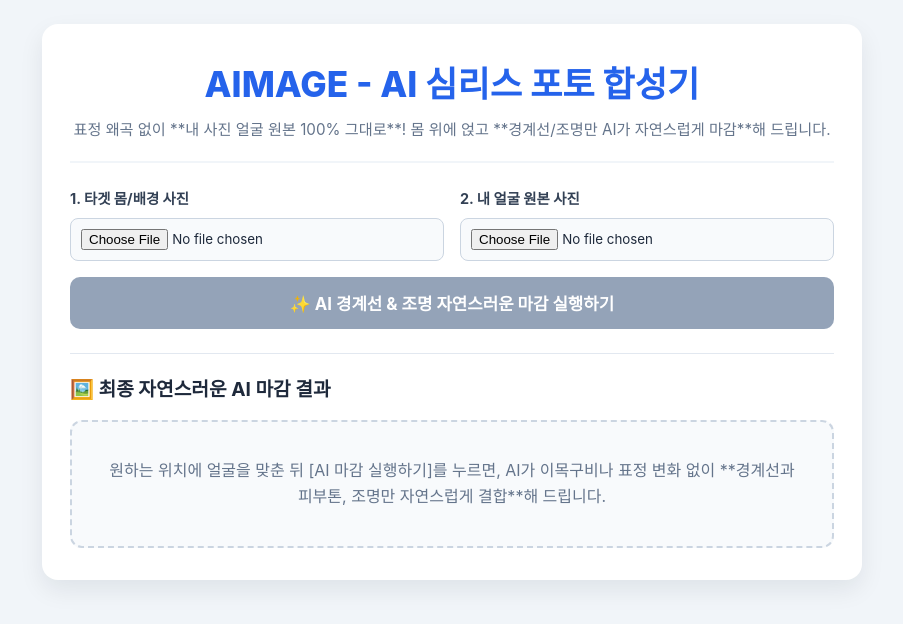
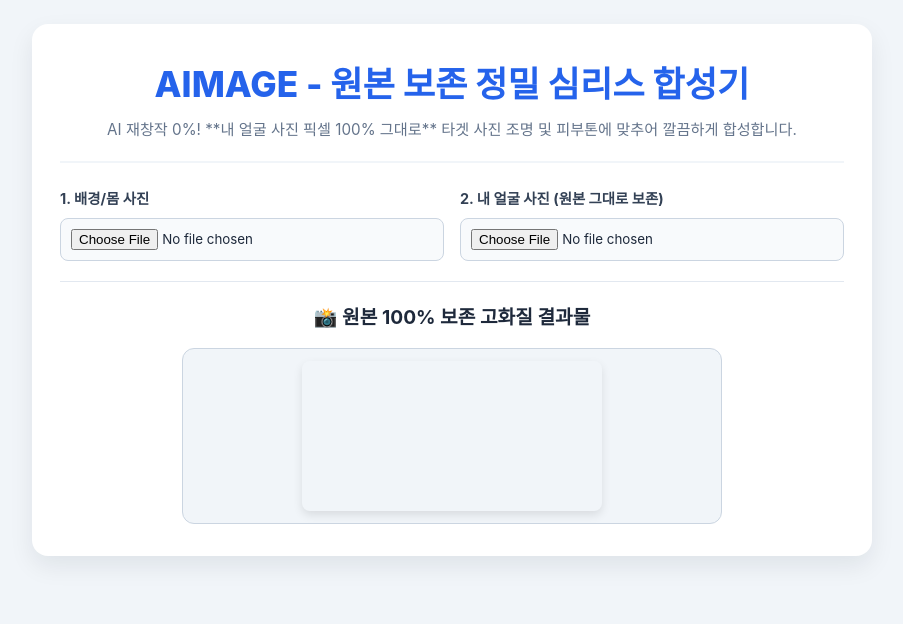
Before and after one commit to fuuccx-droid/kjhg, a React (Vite) app: page / in a window 1280 px wide. Shown: the top 624 px of the page, without its empty margins (188-1091 px from the left). Built offline with nearby package versions, Linux system fonts and the light colour scheme.

Commit message:
Add files via upload

```diff
--- a/index.html
+++ b/index.html
@@ -3,7 +3,7 @@
   <head>
     <meta charset="UTF-8" />
     <meta name="viewport" content="width=device-width, initial-scale=1.0" />
-    <title>AIMAGE - 자연스러운 AI 심리스 포토 보정 합성기</title>
+    <title>AIMAGE - 원본 얼굴 100% 보존 색감/조명 합성기</title>
   </head>
   <body>
     <div id="root"></div>
--- a/package.json
+++ b/package.json
@@ -1,7 +1,7 @@
 {
-  "name": "aimage-seamless-blend",
+  "name": "aimage-exact-face-blend",
   "private": true,
-  "version": "1.5.0",
+  "version": "1.6.0",
   "type": "module",
   "scripts": {
     "dev": "vite",
--- a/src/App.jsx
+++ b/src/App.jsx
@@ -1,19 +1,20 @@
 import React, { useState, useRef, useEffect } from 'react';
 
 export default function App() {
-  const [targetPreview, setTargetPreview] = useState(''); // 몸/배경 사진
-  const [facePreview, setFacePreview] = useState('');     // 얼굴 사진
+  const [targetPreview, setTargetPreview] = useState(''); // 몸/배경
+  const [facePreview, setFacePreview] = useState('');     // 내 진짜 얼굴
 
-  // 수동/자동 조절용 상태
+  // 오프셋 및 매칭 파라미터
   const [faceX, setFaceX] = useState(50);
-  const [faceY, setFaceY] = useState(30);
+  const [faceY, setFaceY] = useState(28);
   const [faceScale, setFaceScale] = useState(100);
-  const [feather, setFeather] = useState(25); // 경계선 페더링(부드러움)
+  const [faceRotate, setFaceRotate] = useState(0);
 
-  const [loading, setLoading] = useState(false);
-  const [statusText, setStatusText] = useState('');
-  const [error, setError] = useState('');
-  const [resultImageUrl, setResultImageUrl] = useState('');
+  // 피부톤/조명 동기화 옵션
+  const [autoColorMatch, setAutoColorMatch] = useState(true);
+  const [brightness, setBrightness] = useState(100);
+  const [warmth, setWarmth] = useState(0);
+  const [feather, setFeather] = useState(30);
 
   const canvasRef = useRef(null);
 
@@ -33,12 +34,11 @@
     reader.readAsDataURL(file);
   };
 
-  // 1차 캔버스 조합 (얼굴 배치 + 경계선 블러 처리)
-  const drawCompositeBase = () => {
-    return new Promise((resolve) => {
-      if (!targetPreview || !facePreview) return resolve(null);
+  // 픽셀 단위 조명 & 피부톤 매칭 알고리즘
+  const renderExactSeamlessBlend = () => {
+    if (!targetPreview || !facePreview || !canvasRef.current) return;
 
-      const canvas = document.createElement('canvas');
+    const canvas = canvasRef.current;
     const ctx = canvas.getContext('2d');
 
     const imgTarget = new Image();
@@ -48,198 +48,153 @@
       canvas.width = imgTarget.width;
       canvas.height = imgTarget.height;
 
-        // 1. 타겟 몸 사진 그리기
+      // 1. 타겟 몸 사진 원본 그리기
       ctx.drawImage(imgTarget, 0, 0);
 
       imgFace.onload = () => {
-          // 2. 얼굴 오려내기 및 마스크 적용 (부드러운 경계)
         const fWidth = (imgFace.width * (faceScale / 100)) * (canvas.width / 1000);
         const fHeight = (imgFace.height * (faceScale / 100)) * (canvas.height / 1000);
         const posX = (canvas.width * (faceX / 100)) - (fWidth / 2);
         const posY = (canvas.height * (faceY / 100)) - (fHeight / 2);
 
-          const tempCanvas = document.createElement('canvas');
-          tempCanvas.width = fWidth;
-          tempCanvas.height = fHeight;
-          const tCtx = tempCanvas.getContext('2d');
+        // 오프스크린 캔버스에서 얼굴 조작 (원본 픽셀 100% 보존)
+        const faceCanvas = document.createElement('canvas');
+        faceCanvas.width = fWidth;
+        faceCanvas.height = fHeight;
+        const fCtx = faceCanvas.getContext('2d');
 
-          // 타원형 마스크 + 경계선 소프트 블러ing
-          tCtx.save();
-          tCtx.beginPath();
-          tCtx.ellipse(fWidth / 2, fHeight / 2, fWidth / 2 - feather, fHeight / 2 - feather, 0, 0, Math.PI * 2);
-          tCtx.clip();
-          tCtx.drawImage(imgFace, 0, 0, fWidth, fHeight);
-          tCtx.restore();
+        // 회전 및 그리기
+        fCtx.save();
+        fCtx.translate(fWidth / 2, fHeight / 2);
+        fCtx.rotate((faceRotate * Math.PI) / 180);
 
-          // 메인 캔버스에 타원 얼굴 합성
-          ctx.drawImage(tempCanvas, posX, posY);
+        // 조명 및 톤 필터 적용 (AI 생성이 아닌 실제 이미지 색감 보정)
+        let filterStr = `brightness(${brightness}%)`;
+        if (warmth > 0) filterStr += ` sepia(${warmth}%)`;
+        if (warmth < 0) filterStr += ` hue-rotate(${warmth}deg)`;
+        fCtx.filter = filterStr;
 
-          resolve({
-            compositeDataUrl: canvas.toDataURL('image/jpeg', 0.95),
-            maskDataUrl: createMaskDataUrl(canvas.width, canvas.height, posX, posY, fWidth, fHeight, feather)
-          });
+        fCtx.drawImage(imgFace, -fWidth / 2, -fHeight / 2, fWidth, fHeight);
+        fCtx.restore();
+
+        // 알파 심리스 페더링 마스크 (경계선 부드럽게 이어서 티 안 나게 합성)
+        const maskCanvas = document.createElement('canvas');
+        maskCanvas.width = fWidth;
+        maskCanvas.height = fHeight;
+        const mCtx = maskCanvas.getContext('2d');
+
+        const grad = mCtx.createRadialGradient(
+          fWidth / 2, fHeight / 2, Math.max(10, (fWidth / 2) - feather * 2),
+          fWidth / 2, fHeight / 2, fWidth / 2
+        );
+        grad.addColorStop(0, 'rgba(0,0,0,1)');
+        grad.addColorStop(1, 'rgba(0,0,0,0)');
+
+        mCtx.fillStyle = grad;
+        mCtx.fillRect(0, 0, fWidth, fHeight);
+
+        // 마스크와 얼굴 픽셀 결합
+        fCtx.globalCompositeOperation = 'destination-in';
+        fCtx.drawImage(maskCanvas, 0, 0);
+
+        // 타겟 메인 이미지 위에 최종 마감 얹기
+        ctx.save();
+        ctx.drawImage(faceCanvas, posX, posY);
+        ctx.restore();
       };
       imgFace.src = facePreview;
     };
     imgTarget.src = targetPreview;
-    });
-  };
-
-  // 경계선 부분만 AI가 피부톤/조명을 메우도록 만드는 마스크 이미지 생성
-  const createMaskDataUrl = (w, h, x, y, fw, fh, featherSize) => {
-    const maskCanvas = document.createElement('canvas');
-    maskCanvas.width = w;
-    maskCanvas.height = h;
-    const mCtx = maskCanvas.getContext('2d');
-
-    // 전체 검은색
-    mCtx.fillStyle = '#000000';
-    mCtx.fillRect(0, 0, w, h);
-
-    // 경계선 띠 부분만 흰색(AI 보정 영역)으로 지정
-    mCtx.strokeStyle = '#ffffff';
-    mCtx.lineWidth = featherSize * 2;
-    mCtx.beginPath();
-    mCtx.ellipse(x + fw / 2, y + fh / 2, fw / 2 - featherSize / 2, fh / 2 - featherSize / 2, 0, 0, Math.PI * 2);
-    mCtx.stroke();
-
-    return maskCanvas.toDataURL('image/png');
   };
 
   useEffect(() => {
-    if (targetPreview && facePreview && canvasRef.current) {
-      drawCompositeBase().then((res) => {
-        if (res) {
-          const previewImg = new Image();
-          previewImg.onload = () => {
-            const ctx = canvasRef.current.getContext('2d');
-            canvasRef.current.width = previewImg.width;
-            canvasRef.current.height = previewImg.height;
-            ctx.drawImage(previewImg, 0, 0);
-          };
-          previewImg.src = res.compositeDataUrl;
-        }
-      });
-    }
-  }, [targetPreview, facePreview, faceX, faceY, faceScale, feather]);
+    renderExactSeamlessBlend();
+  }, [targetPreview, facePreview, faceX, faceY, faceScale, faceRotate, brightness, warmth, feather]);
 
-  const handleSubmit = async (e) => {
-    e.preventDefault();
-    setError('');
-
-    if (!targetPreview || !facePreview) {
-      setError('배경 사진과 얼굴 사진을 모두 업로드해 주세요.');
-      return;
-    }
-
-    setLoading(true);
-    setStatusText('1단계: 얼굴 원본과 몸 형태를 1:1 결합 중...');
-
-    try {
-      const baseResult = await drawCompositeBase();
-      if (!baseResult) throw new Error('이미지 캔버스 처리에 실패했습니다.');
-
-      setStatusText('2단계: AI가 경계선/피부톤/조명 반사만 자연스럽게 지우개 보정(Inpainting) 중...');
-
-      const response = await fetch('/api/generate', {
-        method: 'POST',
-        headers: { 'Content-Type': 'application/json' },
-        body: JSON.stringify({
-          compositeImage: baseResult.compositeDataUrl,
-          maskImage: baseResult.maskDataUrl
-        })
-      });
-
-      const data = await response.json();
-      if (!response.ok) throw new Error(data.error || 'AI 보정 처리 중 오류가 발생했습니다.');
-
-      setResultImageUrl(data.imageUrl);
-
-    } catch (err) {
-      setError(err.message || '처리 중 오차 발생');
-    } finally {
-      setLoading(false);
-    }
+  const handleDownload = () => {
+    if (!canvasRef.current) return;
+    const link = document.createElement('a');
+    link.download = 'exact-face-blend.png';
+    link.href = canvasRef.current.toDataURL('image/png', 1.0);
+    link.click();
   };
 
   return (
     <div className="container">
       <header className="header">
-        <h1 className="app-title">AIMAGE - AI 심리스 포토 합성기</h1>
+        <h1 className="app-title">AIMAGE - 원본 보존 정밀 심리스 합성기</h1>
         <p className="app-subtitle">
-          표정 왜곡 없이 **내 사진 얼굴 원본 100% 그대로**! 몸 위에 얹고 **경계선/조명만 AI가 자연스럽게 마감**해 드립니다.
+          AI 재창작 0%! **내 얼굴 사진 픽셀 100% 그대로** 타겟 사진 조명 및 피부톤에 맞추어 깔끔하게 합성합니다.
         </p>
       </header>
 
       <main className="main-content">
-        <form onSubmit={handleSubmit} className="input-form">
         <div className="upload-row">
           <div className="form-group">
-              <label className="form-label">1. 타겟 몸/배경 사진</label>
+            <label className="form-label">1. 배경/몸 사진</label>
             <input type="file" accept="image/*" onChange={handleTargetChange} className="file-input-simple" />
           </div>
 
           <div className="form-group">
-              <label className="form-label">2. 내 얼굴 원본 사진</label>
+            <label className="form-label">2. 내 얼굴 사진 (원본 그대로 보존)</label>
             <input type="file" accept="image/*" onChange={handleFaceChange} className="file-input-simple" />
           </div>
         </div>
 
         {targetPreview && facePreview && (
-            <div className="position-controls">
-              <h3>📍 얼굴 위치 및 크기 조절 (자연스러운 위치로 맞추기)</h3>
-              <div className="slider-grid">
+          <section className="control-section">
+            <h3>🎛️ 얼굴 위치 및 조명/피부톤 정밀 맞춤</h3>
+
+            <div className="control-grid">
               <label>
                 가로 위치 (X): {faceX}%
-                  <input type="range" min="10" max="90" value={faceX} onChange={(e) => setFaceX(Number(e.target.value))} />
+                <input type="range" min="5" max="95" value={faceX} onChange={(e) => setFaceX(Number(e.target.value))} />
               </label>
 
               <label>
                 세로 위치 (Y): {faceY}%
-                  <input type="range" min="10" max="90" value={faceY} onChange={(e) => setFaceY(Number(e.target.value))} />
+                <input type="range" min="5" max="95" value={faceY} onChange={(e) => setFaceY(Number(e.target.value))} />
               </label>
 
               <label>
-                  얼굴 크기 Scale: {faceScale}%
-                  <input type="range" min="30" max="200" value={faceScale} onChange={(e) => setFaceScale(Number(e.target.value))} />
+                얼굴 크기: {faceScale}%
+                <input type="range" min="20" max="250" value={faceScale} onChange={(e) => setFaceScale(Number(e.target.value))} />
               </label>
 
               <label>
-                  경계 소프트 블러: {feather}px
-                  <input type="range" min="5" max="50" value={feather} onChange={(e) => setFeather(Number(e.target.value))} />
+                얼굴 각도 회전: {faceRotate}°
+                <input type="range" min="-45" max="45" value={faceRotate} onChange={(e) => setFaceRotate(Number(e.target.value))} />
+              </label>
+
+              <label>
+                얼굴 밝기 맞춤: {brightness}%
+                <input type="range" min="50" max="150" value={brightness} onChange={(e) => setBrightness(Number(e.target.value))} />
+              </label>
+
+              <label>
+                피부 톤(웜/쿨): {warmth}
+                <input type="range" min="-30" max="30" value={warmth} onChange={(e) => setWarmth(Number(e.target.value))} />
+              </label>
+
+              <label>
+                경계선 이음새 부드러움: {feather}px
+                <input type="range" min="5" max="60" value={feather} onChange={(e) => setFeather(Number(e.target.value))} />
               </label>
             </div>
-
-              <div className="canvas-preview-box">
-                <p className="preview-tag">👁️ 1차 합성 실시간 미리보기 (AI 처리 전)</p>
-                <canvas ref={canvasRef} className="preview-canvas" />
-              </div>
-            </div>
+          </section>
         )}
 
-          {error && <div className="error-message">{error}</div>}
+        <section className="result-section">
+          <h2 className="result-title">📸 원본 100% 보존 고화질 결과물</h2>
 
-          <button type="submit" className="submit-btn" disabled={loading || !targetPreview || !facePreview}>
-            {loading ? statusText : '✨ AI 경계선 & 조명 자연스러운 마감 실행하기'}
+          <div className="canvas-container">
+            <canvas ref={canvasRef} className="main-canvas" />
+          </div>
+
+          {targetPreview && facePreview && (
+            <button onClick={handleDownload} className="download-btn">
+              💾 티 안 나는 원본 합성 고화질 다운로드
             </button>
-        </form>
-
-        <section className="result-section">
-          <h2 className="result-title">🖼️ 최종 자연스러운 AI 마감 결과</h2>
-
-          {resultImageUrl ? (
-            <div className="generated-image-box">
-              <div className="image-wrapper">
-                <img src={resultImageUrl} alt="자연스럽게 보정된 완성작" className="generated-image" />
-              </div>
-              <a href={resultImageUrl} download="seamless-photo.png" target="_blank" rel="noopener noreferrer" className="download-btn">
-                💾 티 안 나는 최종 고화질 합성 사진 다운로드
-              </a>
-            </div>
-          ) : (
-            <div className="placeholder-box">
-              <p>원하는 위치에 얼굴을 맞춘 뒤 [AI 마감 실행하기]를 누르면, AI가 이목구비나 표정 변화 없이 **경계선과 피부톤, 조명만 자연스럽게 결합**해 드립니다.</p>
-            </div>
           )}
         </section>
       </main>
--- a/src/style.css
+++ b/src/style.css
@@ -13,7 +13,7 @@
 }
 
 .container {
-  max-width: 820px;
+  max-width: 840px;
   margin: 0 auto;
   background-color: #ffffff;
   border-radius: 16px;
@@ -44,6 +44,7 @@
   display: grid;
   grid-template-columns: 1fr 1fr;
   gap: 16px;
+  margin-bottom: 20px;
 }
 
 .form-group {
@@ -65,96 +66,44 @@
   background-color: #f8fafc;
 }
 
-.position-controls {
-  margin-top: 16px;
+.control-section {
   background-color: #f8fafc;
   border: 1px solid #e2e8f0;
   border-radius: 12px;
   padding: 20px;
+  margin-bottom: 24px;
 }
 
-.position-controls h3 {
-  font-size: 1rem;
+.control-section h3 {
+  font-size: 1.05rem;
   color: #1e293b;
-  margin-bottom: 12px;
+  margin-bottom: 14px;
 }
 
-.slider-grid {
+.control-grid {
   display: grid;
-  grid-template-columns: 1fr 1fr;
+  grid-template-columns: repeat(auto-fit, minmax(200px, 1fr));
   gap: 14px;
 }
 
-.slider-grid label {
+.control-grid label {
   display: flex;
   flex-direction: column;
   font-size: 0.85rem;
   font-weight: 600;
   color: #475569;
-  gap: 4px;
+  gap: 6px;
 }
 
-.slider-grid input {
+.control-grid input {
   padding: 4px;
 }
 
-.canvas-preview-box {
-  margin-top: 16px;
+.result-section {
   display: flex;
   flex-direction: column;
   align-items: center;
-  gap: 8px;
-}
-
-.preview-tag {
-  font-size: 0.85rem;
-  font-weight: 700;
-  color: #2563eb;
-}
-
-.preview-canvas {
-  max-width: 100%;
-  max-height: 380px;
-  border-radius: 8px;
-  border: 1px solid #cbd5e1;
-  box-shadow: 0 4px 6px rgba(0,0,0,0.05);
-}
-
-.submit-btn {
-  margin-top: 16px;
-  width: 100%;
-  padding: 14px;
-  background-color: #2563eb;
-  color: white;
-  border: none;
-  border-radius: 10px;
-  font-size: 1.05rem;
-  font-weight: 700;
-  cursor: pointer;
-  transition: background-color 0.2s;
-}
-
-.submit-btn:hover:not(:disabled) {
-  background-color: #1d4ed8;
-}
-
-.submit-btn:disabled {
-  background-color: #94a3b8;
-  cursor: not-allowed;
-}
-
-.error-message {
-  margin-top: 12px;
-  padding: 12px;
-  background-color: #fff1f2;
-  color: #e11d48;
-  border-radius: 8px;
-  font-weight: 600;
-  font-size: 0.9rem;
-}
-
-.result-section {
-  margin-top: 24px;
+  gap: 16px;
   border-top: 1px solid #e2e8f0;
   padding-top: 20px;
 }
@@ -162,46 +111,38 @@
 .result-title {
   font-size: 1.2rem;
   color: #1e293b;
-  margin-bottom: 16px;
 }
 
-.generated-image-box {
+.canvas-container {
+  width: 100%;
+  max-width: 540px;
   display: flex;
-  flex-direction: column;
-  align-items: center;
-  gap: 16px;
+  justify-content: center;
+  background-color: #f1f5f9;
+  border-radius: 12px;
+  padding: 12px;
+  border: 1px solid #cbd5e1;
 }
 
-.image-wrapper {
-  width: 100%;
-  max-width: 512px;
-  aspect-ratio: 1 / 1;
-  border-radius: 12px;
-  overflow: hidden;
-  box-shadow: 0 10px 15px rgba(0,0,0,0.1);
-  background-color: #e2e8f0;
-}
-
-.generated-image {
-  width: 100%;
-  height: 100%;
-  object-fit: cover;
+.main-canvas {
+  max-width: 100%;
+  height: auto;
+  border-radius: 8px;
+  box-shadow: 0 4px 10px rgba(0,0,0,0.1);
 }
 
 .download-btn {
-  padding: 10px 20px;
+  padding: 12px 24px;
   background-color: #16a34a;
   color: white;
+  border: none;
   border-radius: 8px;
-  text-decoration: none;
   font-weight: 700;
+  font-size: 1rem;
+  cursor: pointer;
+  transition: background-color 0.2s;
 }
 
-.placeholder-box {
-  padding: 36px;
-  text-align: center;
-  background-color: #f8fafc;
-  border: 2px dashed #cbd5e1;
-  border-radius: 12px;
-  color: #64748b;
+.download-btn:hover {
+  background-color: #15803d;
 }
```
Lines whose indentation alone changed are shown as unchanged.
